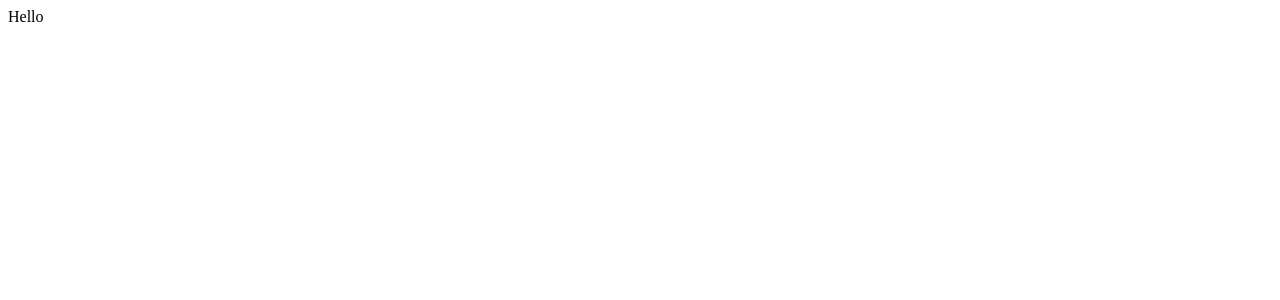
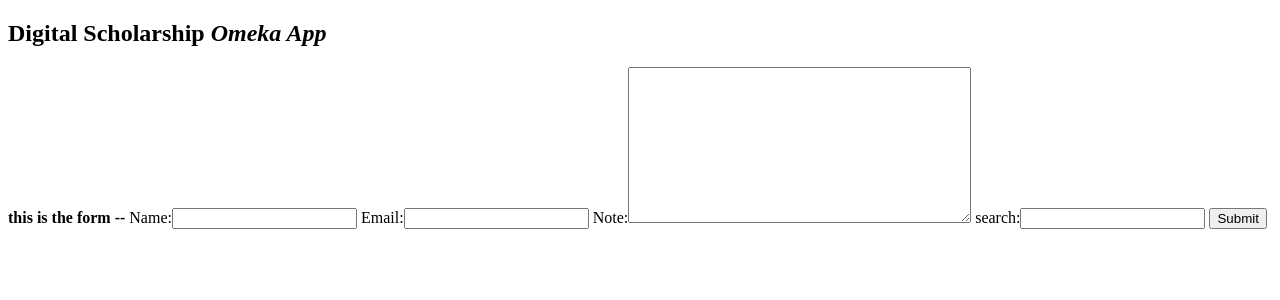
Before and after one commit to rrodrigue2498/Omeka-App, a Django app: page / in a window 1280 px wide. Before the commit the part shown is almost empty. Shown: the top 300 px of the page. Run offline with Django 3.2, Linux system fonts and the light colour scheme; some libraries are stand-ins or nearby versions.

Commit message:
Omeka_app

```diff
--- a/Omeka_app/templates/index.html
+++ b/Omeka_app/templates/index.html
@@ -1,14 +1,21 @@
 <!DOCTYPE html>
 <html>
-<head>
-<title> </title>
-</head>
 
-</Body>
+<body>
 
-Hello
+<h2> Digital Scholarship <em>Omeka App</em></h2>
+
+
+
+
+
+{% load i18n %}
+<form action="" method = "post">
+	{% csrf_token %}
+	<b>this is the form --</b>
+	{{ form }}
+	{{ search_form }}
+<input type="submit" value="{% trans 'Submit' %}" />
 
 </body>
-
-
 </html>
--- a/Omeka_app/views.py
+++ b/Omeka_app/views.py
@@ -121,13 +121,14 @@ USE_TZ = True
 STATIC_URL = '/static/'
 
 from django.shortcuts import render
-from Omeka_app.forms import rsvpForm
+from Omeka_app.forms import rsvpForm, SearchForm
 from Omeka_app.models import *
 
 # Create your views here.
 def index(request):
 	if request.method == 'POST':
 		form = rsvpForm(request.POST)
+		print(form)
 		if form.is_valid():
 			name = request.POST.get('name', None)
 			email = request.POST.get('email', None)
@@ -138,14 +139,17 @@ def index(request):
                             note = note,
                             )
 			message = 'Thank you, see you in Boston'
+			print(message)
 			return render(request, 'index.html', { 'message':message })
 
 	else:
 		form = rsvpForm()
-		return render(request, 'index.html', { 'form':form })
+		print(form)
+		search_form = SearchForm()
+		return render(request, 'index.html', { 'form':form, 'search_form':search_form })
 
-def index(request):
-	return render(request, 'index.html')
+#def index(request):
+#	return render(request, 'index.html')
 
 def items(request):
     items = item.objects.all()
```
